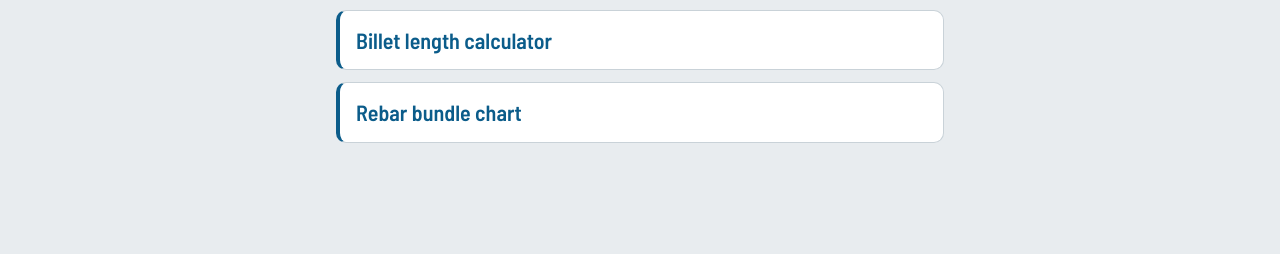
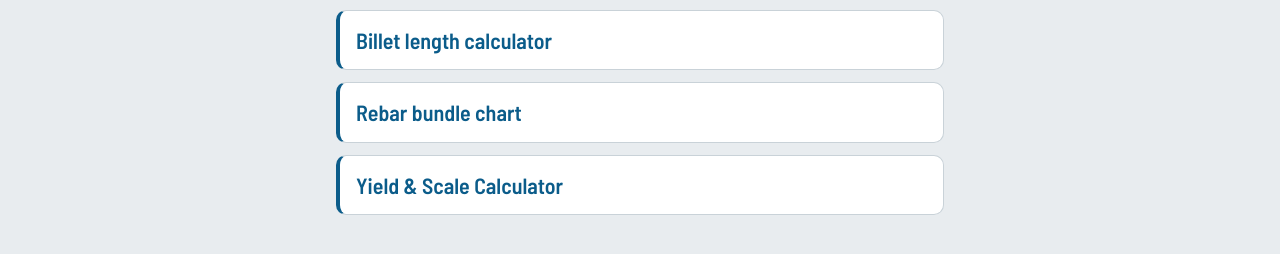
Before and after one commit to mbs-veer/consultant, a plain HTML site: page index.html in a window 1280 px wide. Shown: the part 58-312 px from the top of the page. Drawn offline with Linux system fonts and the light colour scheme.

Commit message:
Add link to Yield & Scale Calculator in index.html

```diff
--- a/index.html
+++ b/index.html
@@ -44,6 +44,9 @@ a.tool:focus-visible{outline:3px solid var(--accent);outline-offset:2px}
   <a class="tool" href="RebarBundleChart.html" target="_blank" rel="noopener">
     <h2>Rebar bundle chart</h2>
   </a>
+   <a class="tool" href="YieldCalculator.html" target="_blank" rel="noopener">
+    <h2>Yield & Scale Calculator</h2>
+  </a>
 </main>
 </body>
 </html>
```
